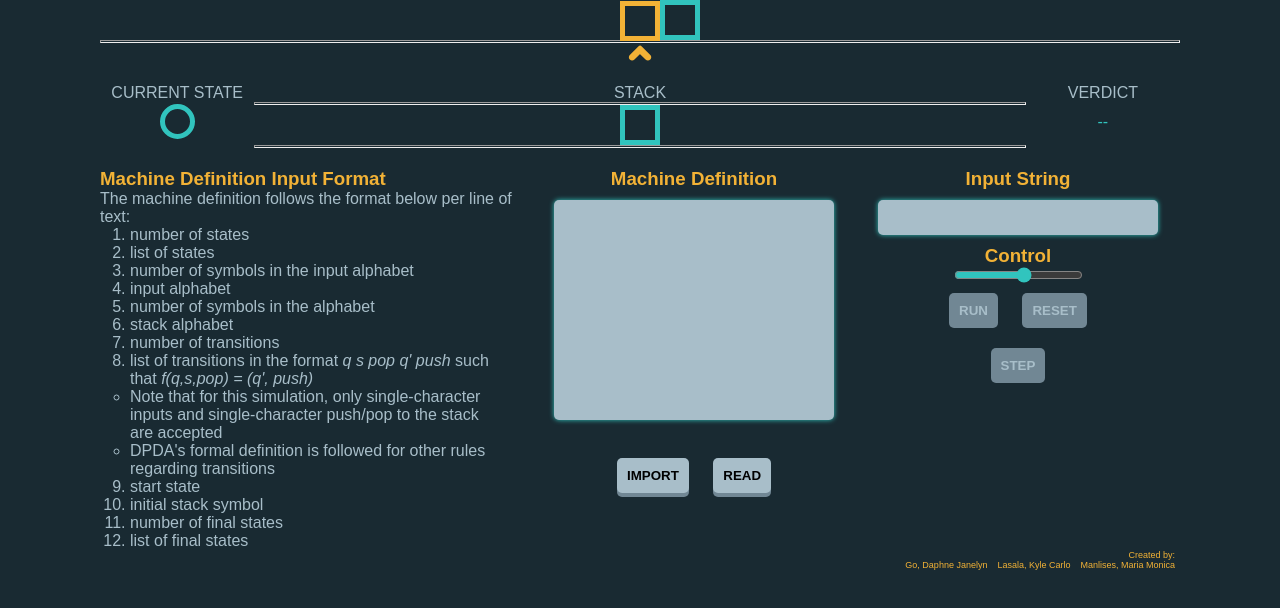
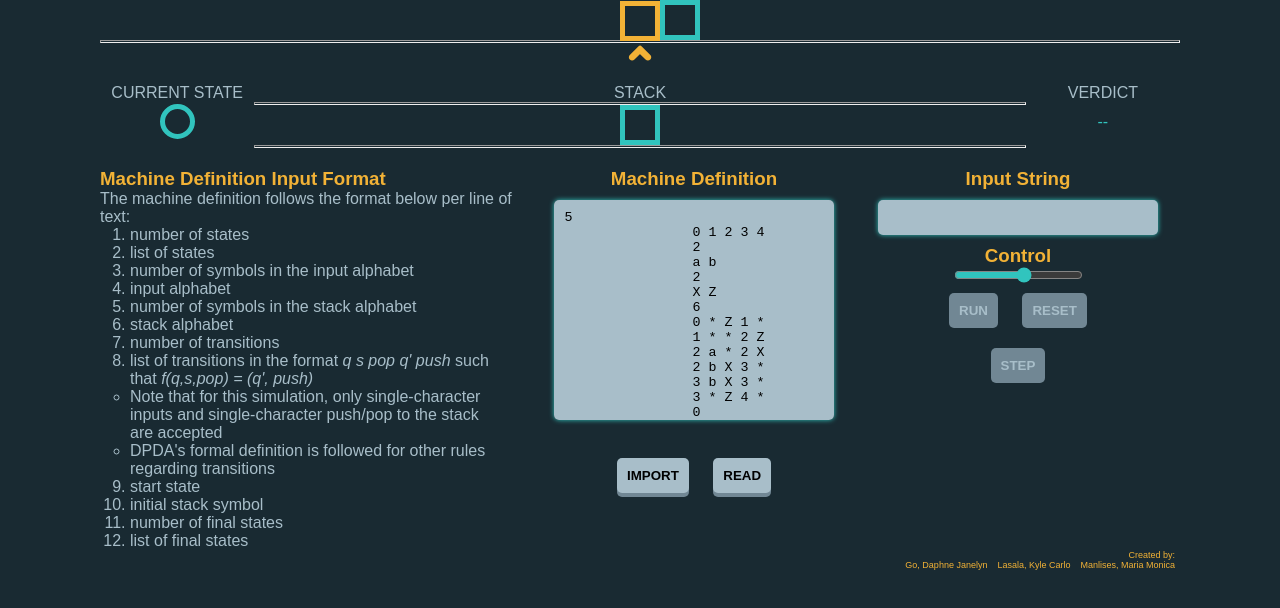
Before and after one commit to KyleCarlo/Deterministic-Pushdown-Automata, a website with bundled scripts: page index.html in a window 1280 px wide. Shown: the part 154-762 px from the top of the page. Built offline with nearby package versions, Linux system fonts and the light colour scheme.

Commit message:
Update with default value

```diff
--- a/index.html
+++ b/index.html
@@ -60,7 +60,7 @@
                 <li>list of states</li>
                 <li>number of symbols in the input alphabet</li>
                 <li>input alphabet</li>
-                <li>number of symbols in the alphabet</li>
+                <li>number of symbols in the stack alphabet</li>
                 <li>stack alphabet</li>
                 <li>number of transitions</li>
                 <li>list of transitions in the format <em>q s pop q' push</em> such that <em>f(q,s,pop) = (q', push)</em></li>
@@ -76,7 +76,23 @@
         </div>
         <div class="read">
             <label for="machineInput"><h3 class="title">Machine Definition</h3></label>
-            <textarea name="machineDesc" id="machineInput"></textarea>
+            <textarea name="machineDesc" id="machineInput">5
+                0 1 2 3 4
+                2
+                a b
+                2
+                X Z
+                6
+                0 * Z 1 *
+                1 * * 2 Z
+                2 a * 2 X
+                2 b X 3 *
+                3 b X 3 *
+                3 * Z 4 *
+                0
+                Z
+                2
+                1 4</textarea>
             <p class="validation">Machine Accepted.</p>
             <div class="buttons">
                 <button id="inputFileBtn">IMPORT</button>
```
